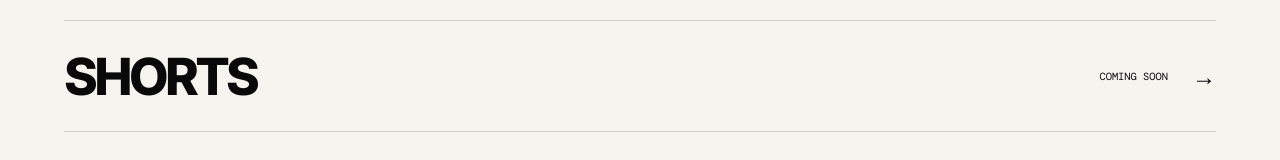
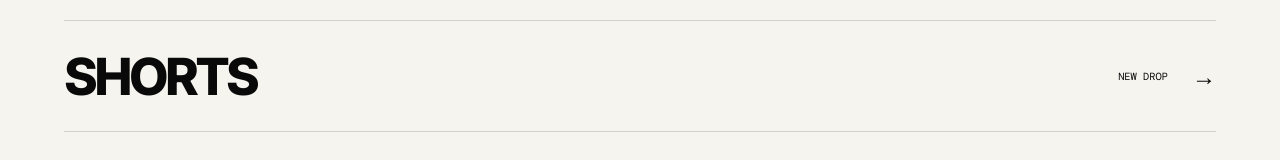
Before and after one commit to KXCOLE/apparel-plantra-website, a Next.js app: page /collections in a window 1280 px wide. Shown: the part 546-706 px from the top of the page. Built offline with nearby package versions, Linux system fonts and the light colour scheme; a web font is replaced by a local one.

Commit message:
Add Camo 5 shorts

```diff
--- a/data/collections.ts
+++ b/data/collections.ts
@@ -1,6 +1,6 @@
 export const collections = [
   { slug: "aptra-graphics", name: "APTRA GRAPHICS", description: "Graphic T-shirts from Apparel Plantra.", status: "Available now" },
-  { slug: "shorts", name: "SHORTS", description: "Shorts collection.", status: "Coming soon" },
+  { slug: "shorts", name: "SHORTS", description: "Shorts collection.", status: "New drop" },
   { slug: "classic-tees", name: "CLASSIC TEES", description: "Essential T-shirts collection.", status: "Coming soon" },
   { slug: "hoodies", name: "HOODIES", description: "Hoodies from Apparel Plantra.", status: "Available now" }
 ] as const;
--- a/data/products.ts
+++ b/data/products.ts
@@ -7,7 +7,8 @@ export const products: Product[] = [
   { slug: "smoke-tee", name: "SMOKE TEE", price: 500, category: "T-Shirt", collection: "Aptra Graphics", description: "Graphic tee from the Apparel Plantra collection.", image: "/images/smoke-tee.png", colors: ["Black"], sizes: ["S", "M", "L", "XL"], badge: "New drop" },
   { slug: "ushuni-obizzayo-tee", name: "USHUNI OBIZZAYO TEE", price: 500, category: "T-Shirt", collection: "Aptra Graphics", description: "Graphic tee from the Apparel Plantra collection.", image: "/images/ushuni-obizzayo-tee.png", colors: ["Black"], sizes: ["S", "M", "L", "XL"], badge: "New drop" },
   { slug: "aptra-no-8-hoodie", name: "VANTAGE", price: 600, category: "Hoodie", collection: "Hoodies", description: "Black hoodie with a tonal Apparel Plantra chest wordmark.", image: "/images/aptra-no-8-hoodie.png", colors: ["Black"], sizes: ["S", "M", "L", "XL"], badge: "New drop" },
-  { slug: "aptra-no-9-hoodie", name: "ASCENSION", price: 600, category: "Hoodie", collection: "Hoodies", description: "Black hoodie with an all-over tonal graphic and chest emblem.", image: "/images/aptra-no-9-hoodie.png", colors: ["Black"], sizes: ["S", "M", "L", "XL"], badge: "New drop" }
+  { slug: "aptra-no-9-hoodie", name: "ASCENSION", price: 600, category: "Hoodie", collection: "Hoodies", description: "Black hoodie with an all-over tonal graphic and chest emblem.", image: "/images/aptra-no-9-hoodie.png", colors: ["Black"], sizes: ["S", "M", "L", "XL"], badge: "New drop" },
+  { slug: "camo-5", name: "CAMO 5", price: 400, category: "Shorts", collection: "Shorts", description: "Grey shorts with a split camouflage panel, branded emblem and signature print.", image: "/images/aptra-no-10-camo-5-shorts.png", colors: ["Grey Camo"], sizes: ["S", "M", "L", "XL"], badge: "New drop" }
 ];
 
 export const formatPrice = (price: number) => new Intl.NumberFormat("en-ZA", { style: "currency", currency: "ZAR", maximumFractionDigits: 0 }).format(price);
```
Also changed, not shown: 1 other file (tests, documents, lock files or other folders).
